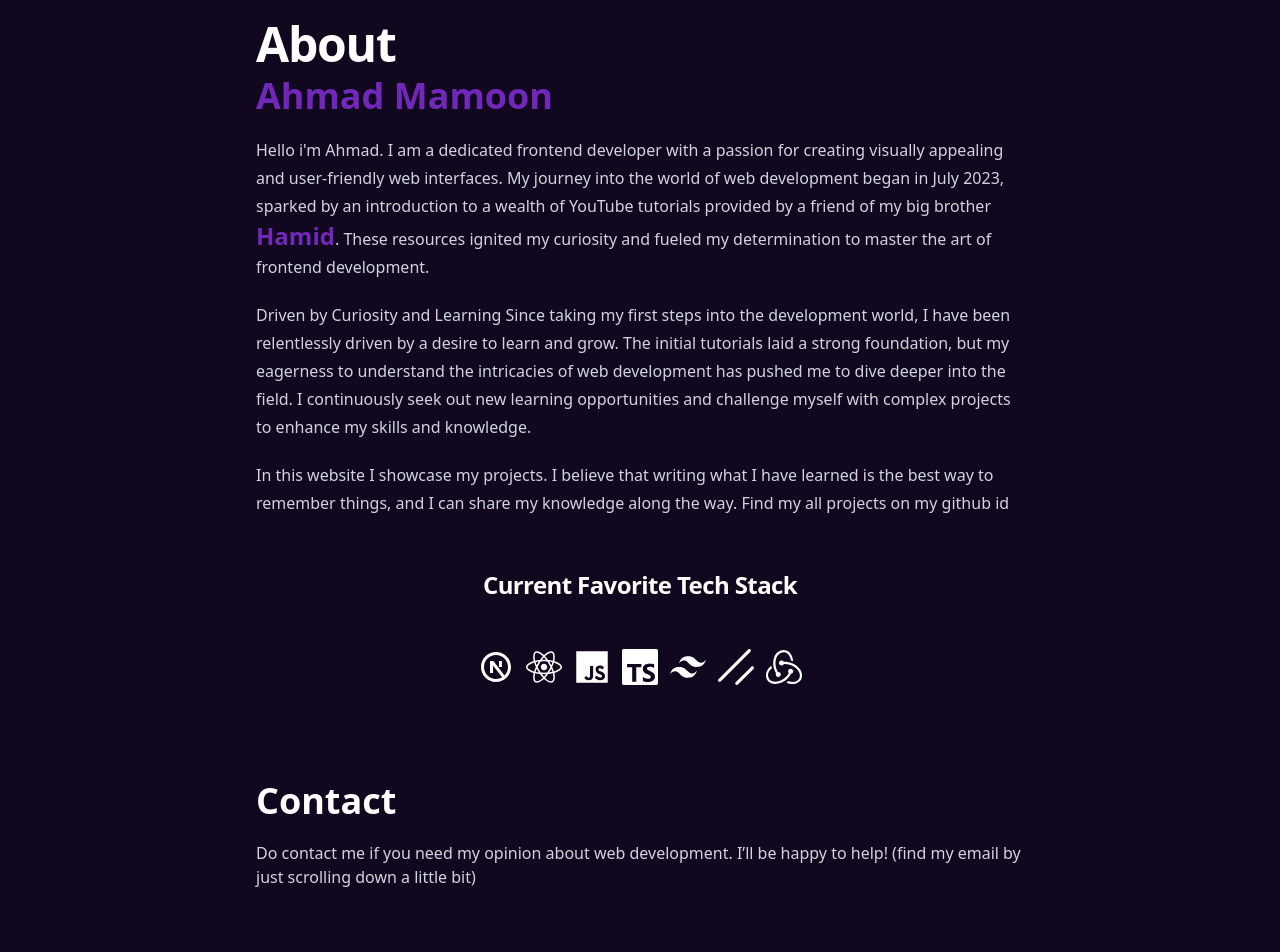
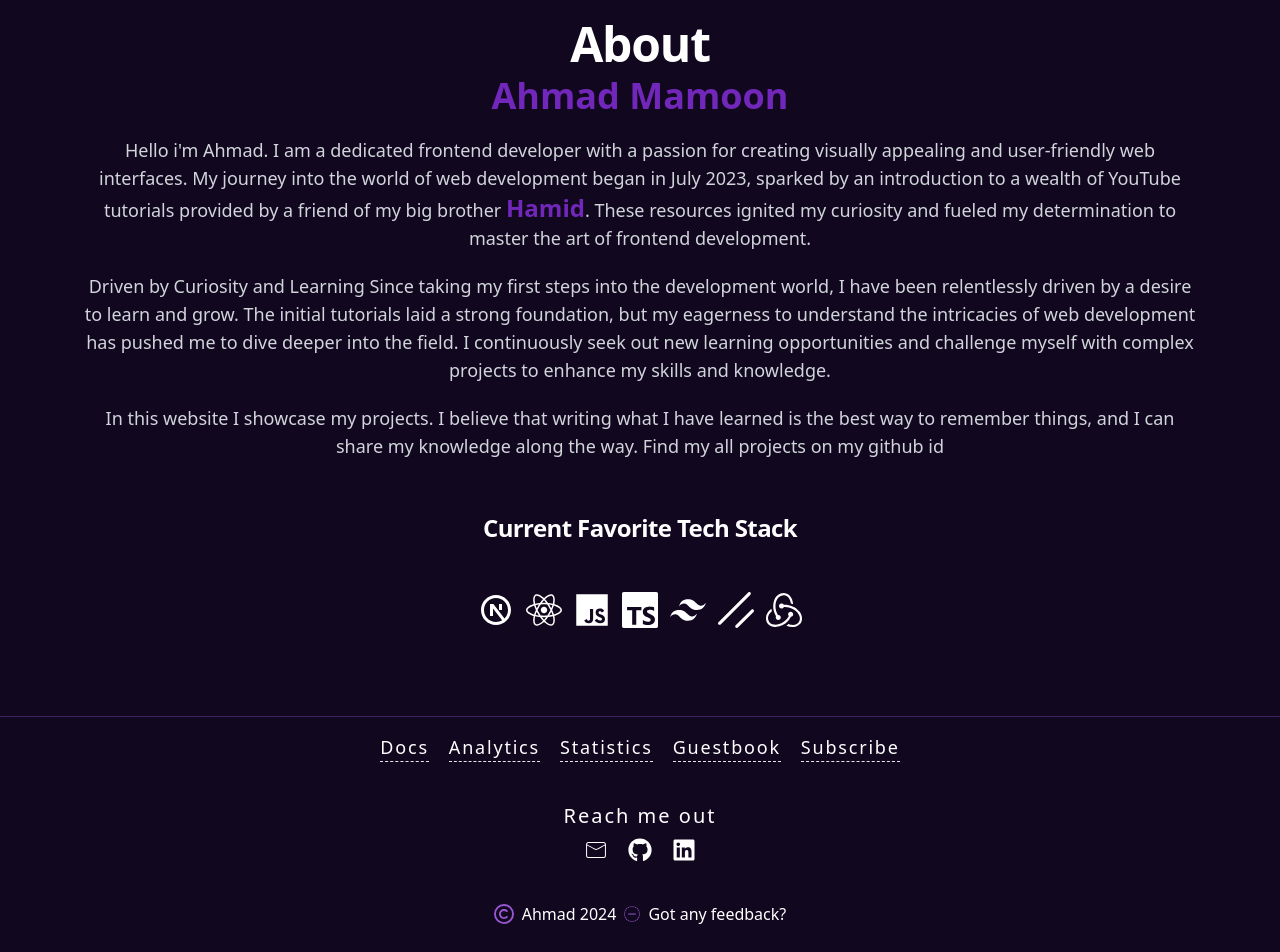
Before and after one commit to Ahmad-code077/Portfolio, a React (Vite) app: page /about in a window 1280 px wide. Shown: the part 140-1092 px from the top of the page. Built offline with nearby package versions, Linux system fonts and the light colour scheme; a web font is replaced by a local one.

Commit message:
updated project section and about section

```diff
--- a/src/Path/About.jsx
+++ b/src/Path/About.jsx
@@ -3,16 +3,16 @@ const About = () => {
   return (
     <main>
       <section className='mt-20 font-poppins' data-aos='zoom-in-down'>
-        <div className='flex items-start gap-5 justify-start max-w-[90vw] sm:max-w-[80vw] md:max-w-[70vw] lg:max-w-[60vw] flex-col mx-auto'>
-          <div className='flex items-start justify-start flex-col gap-2'>
-            <h1 className='text-3xl font-bold tracking-tight md:text-5xl'>
+        <div className='flex items-center gap-5 justify-center  flex-col '>
+          <div className='flex items-center justify-center flex-col gap-2'>
+            <h1 className='text-3xl font-bold tracking-tight md:text-5xl text-center'>
               About
             </h1>
             <h1 className='text-[#7127BA] text-3xl md:text-4xl font-bold '>
               Ahmad Mamoon
             </h1>
           </div>
-          <div className='flex items-start justify-start flex-col leading-7 gap-5 text-gray-300'>
+          <div className='flex items-center justify-center  text-base sm:text-lg  text-center flex-col leading-7 gap-5 text-gray-300'>
             <p>
               Hello i'm Ahmad. I am a dedicated frontend developer with a
               passion for creating visually appealing and user-friendly web
@@ -59,16 +59,6 @@ const About = () => {
                   );
                 })}
               </div>
-              <div className='flex flex-col mt-12 mb-4 gap-5'>
-                <h1 className='text-2xl md:text-4xl font-semibold -tracking-normal'>
-                  Contact{' '}
-                </h1>
-                <p className='text-gray-300'>
-                  Do contact me if you need my opinion about web development.
-                  I’ll be happy to help! (find my email by just scrolling down a
-                  little bit)
-                </p>
-              </div>
             </div>
           </div>
         </div>
--- a/src/Path/ProjectLink.jsx
+++ b/src/Path/ProjectLink.jsx
@@ -20,7 +20,7 @@ const ProjectLink = () => {
               return (
                 <div
                   key={id}
-                  className='flex flex-col p-4 md:gap-3  justify-start gap-2 border border-gray-600 rounded hover:scale-105 duration-100 ease-in-out h-full'
+                  className='flex flex-col p-4 md:gap-3  justify-start gap-2 border border-gray-600 rounded hover:scale-105 duration-300 ease-in-out h-full'
                 >
                   <div>
                     <h1 className='text-xl'>{heading}</h1>
```
